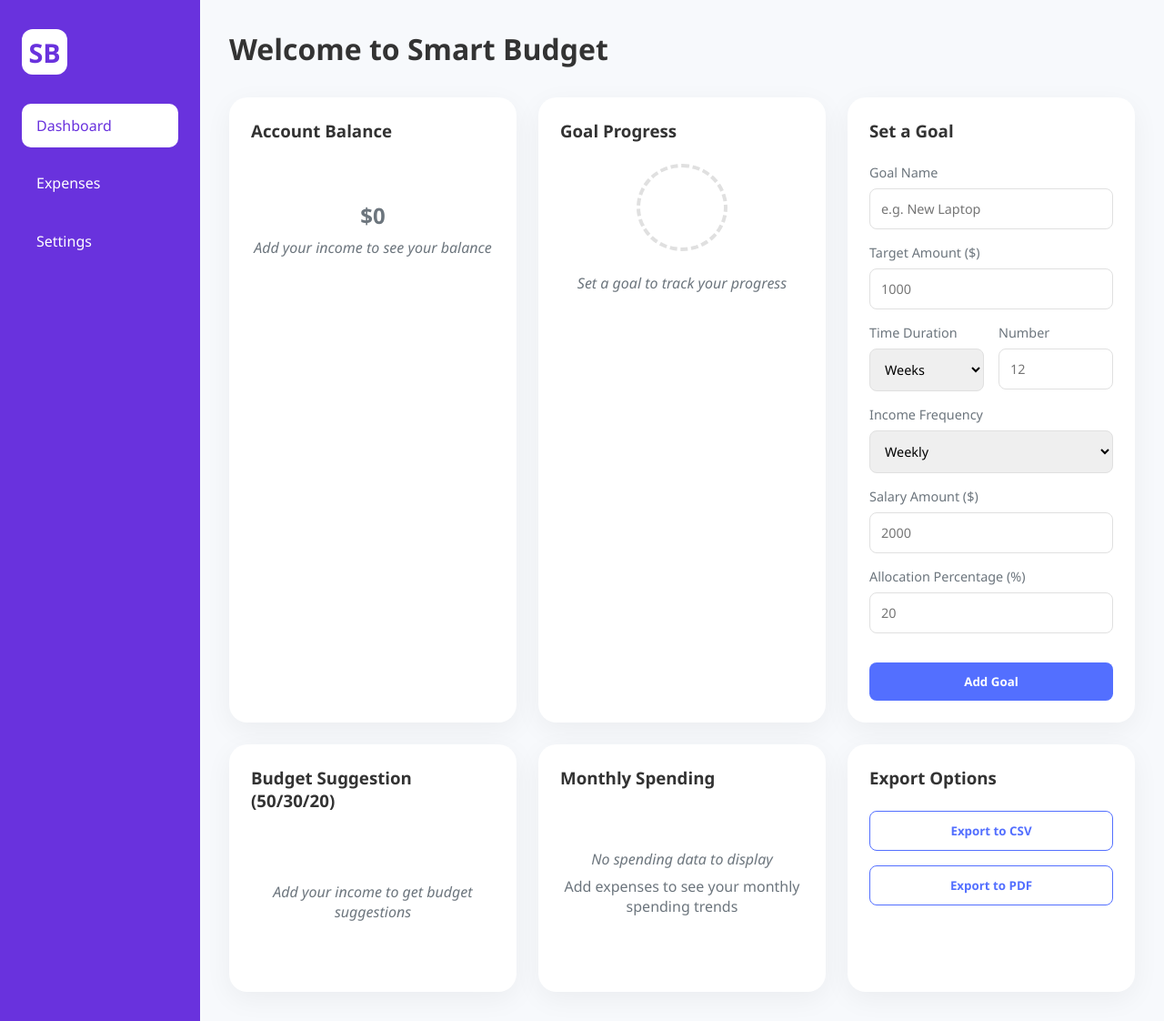
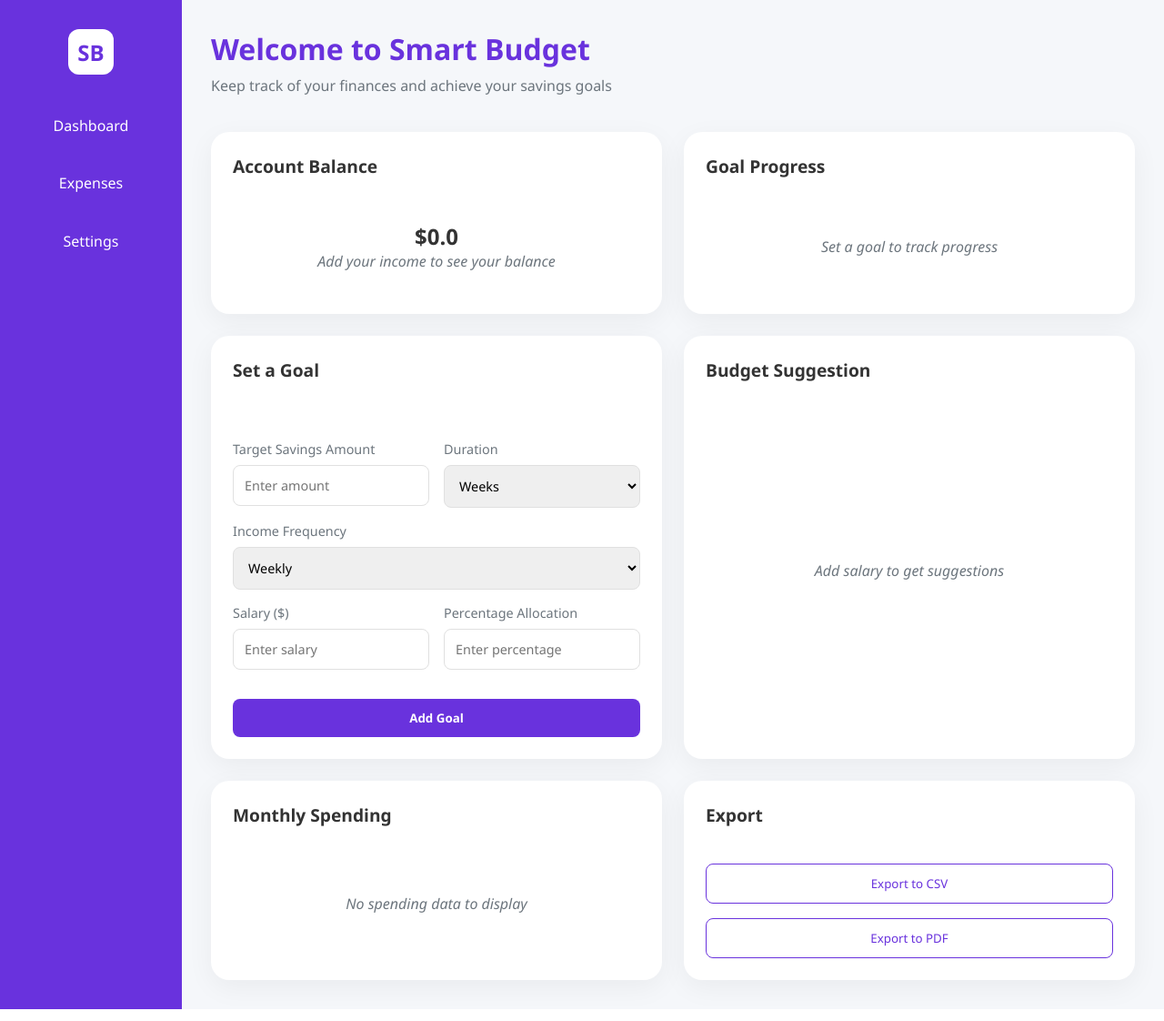
Before and after one commit to alwynsajan/CITS3403-CITS5505_Web_Application, a Python web app: template templates/dashboard.html in a window 1280 px wide. Shown: the whole page at 91% size. Run offline with Jinja, Linux system fonts and the light colour scheme; the template is opened without the code that fills it, so the values that code supplies are empty.

Commit message:
Implement dashboard UI with conditional rendering

```diff
--- a/static/styles.css
+++ b/static/styles.css
@@ -1,24 +1,24 @@
-/* Main variables for consistent styling */
+/* Simple modern dashboard styles */
 :root {
-    --primary-color: #536fff;
-    --secondary-color: #6932dd;
+    --primary-color: #6932dd;
+    --secondary-color: #536fff;
     --success-color: #28c76f;
     --danger-color: #ea5455;
     --warning-color: #ff9f43;
-    --background-color: #f7f9fc;
+    --background-color: #f5f7fa;
     --card-color: #ffffff;
     --text-color: #333333;
     --text-light: #6c757d;
     --border-radius: 20px;
     --box-shadow: 0 8px 30px rgba(0, 0, 0, 0.05);
+    --font-family: 'Segoe UI', sans-serif;
 }
 
-/* Reset default styles */
 * {
     margin: 0;
     padding: 0;
     box-sizing: border-box;
-    font-family: 'Segoe UI', Arial, sans-serif;
+    font-family: var(--font-family);
 }
 
 body {
@@ -27,34 +27,35 @@ body {
     min-height: 100vh;
 }
 
-/* Layout styles */
-.dashboard-layout {
+/* Main Layout */
+.dashboard-container {
     display: flex;
     min-height: 100vh;
 }
 
-/* Sidebar styles */
+/* Sidebar with text navigation */
 .sidebar {
-    width: 220px;
-    background-color: var(--secondary-color);
+    width: 200px;
+    background-color: var(--primary-color);
     color: white;
-    padding: 2rem 1.5rem;
     display: flex;
     flex-direction: column;
+    padding: 2rem 1rem;
     gap: 2rem;
 }
 
 .logo {
-    font-size: 1.8rem;
-    font-weight: bold;
-    background-color: white;
-    color: var(--secondary-color);
     width: 50px;
     height: 50px;
+    background-color: white;
+    color: var(--primary-color);
+    border-radius: 12px;
     display: flex;
     align-items: center;
     justify-content: center;
-    border-radius: 12px;
+    font-size: 1.5rem;
+    font-weight: bold;
+    margin: 0 auto;
 }
 
 .menu {
@@ -64,20 +65,20 @@ body {
 }
 
 .menu-item {
-    display: block;
     padding: 0.8rem 1rem;
+    border-radius: 10px;
     color: white;
     text-decoration: none;
-    border-radius: 10px;
+    text-align: center;
     transition: all 0.3s ease;
 }
 
 .menu-item:hover, .menu-item.active {
     background-color: white;
-    color: var(--secondary-color);
+    color: var(--primary-color);
 }
 
-/* Main content styles */
+/* Main Content */
 .main-content {
     flex: 1;
     padding: 2rem;
@@ -85,49 +86,129 @@ body {
 }
 
 .welcome-bar {
-    margin-bottom: 2rem;
+    margin-bottom: 2.5rem;
 }
 
-/* Dashboard grid layout */
+.welcome-bar h1 {
+    margin-bottom: 0.5rem;
+    color: var(--primary-color);
+}
+
+.welcome-bar p {
+    color: var(--text-light);
+}
+
+/* Dashboard Grid */
 .dashboard-grid {
     display: grid;
-    grid-template-columns: repeat(auto-fit, minmax(300px, 1fr));
+    grid-template-columns: repeat(auto-fit, minmax(350px, 1fr));
     gap: 1.5rem;
 }
 
-/* Card styles */
+/* Cards */
 .card {
     background-color: var(--card-color);
     border-radius: var(--border-radius);
     padding: 1.5rem;
     box-shadow: var(--box-shadow);
     min-height: 200px;
-    transition: all 0.3s ease;
-}
-
-.card:hover {
-    transform: translateY(-5px);
-    box-shadow: 0 15px 30px rgba(0, 0, 0, 0.1);
+    display: flex;
+    flex-direction: column;
 }
 
 .card h3 {
+    font-size: 1.2rem;
     margin-bottom: 1.5rem;
     color: var(--text-color);
-    font-weight: 600;
 }
 
-/* Form styles */
-.form-group {
-    margin-bottom: 1rem;
+/* Account Balance */
+.balance-content h2 {
+    font-size: 2.5rem;
+    margin: 0.5rem 0;
+}
+
+.placeholder-content {
+    display: flex;
+    flex-direction: column;
+    align-items: center;
+    justify-content: center;
+    height: 100%;
+    flex: 1;
+    text-align: center;
+}
+
+.placeholder-text {
+    color: var(--text-light);
+    font-style: italic;
+}
+
+/* Progress Circle */
+.goal-content {
+    display: flex;
+    flex-direction: column;
+    align-items: center;
+    flex: 1;
+}
+
+.progress-circle {
+    position: relative;
+    width: 120px;
+    height: 120px;
+    margin-bottom: 1.5rem;
+}
+
+.progress-circle::before {
+    content: '';
+    position: absolute;
+    width: 100%;
+    height: 100%;
+    border-radius: 50%;
+    background: conic-gradient(
+        var(--primary-color) 0% calc(var(--progress-percent, 0) * 1%),
+        #e0e0e0 calc(var(--progress-percent, 0) * 1%) 100%
+    );
+}
+
+.progress-circle-inner {
+    position: absolute;
+    top: 10px;
+    left: 10px;
+    right: 10px;
+    bottom: 10px;
+    background-color: white;
+    border-radius: 50%;
+    display: flex;
+    flex-direction: column;
+    align-items: center;
+    justify-content: center;
+}
+
+.goal-details {
+    width: 100%;
+    text-align: center;
+}
+
+.goal-details p {
+    margin: 0.5rem 0;
+}
+
+/* Form Styles */
+.goal-form {
+    display: flex;
+    flex-direction: column;
+    gap: 1rem;
 }
 
 .form-row {
     display: flex;
     gap: 1rem;
+    flex-wrap: wrap;
 }
 
-.form-row .form-group {
+.form-group {
     flex: 1;
+    min-width: 200px;
 }
 
 label {
@@ -158,95 +239,19 @@ input:focus, select:focus {
     border-radius: 8px;
     cursor: pointer;
     font-weight: 600;
-    width: 100%;
     margin-top: 1rem;
-    transition: all 0.3s;
 }
 
 .btn-primary:hover {
-    background-color: var(--secondary-color);
+    background-color: #5a2bc0;
 }
 
-.btn-export {
-    background-color: white;
-    color: var(--primary-color);
-    border: 1px solid var(--primary-color);
-    padding: 0.75rem 1.5rem;
-    border-radius: 8px;
-    cursor: pointer;
-    font-weight: 600;
-    width: 100%;
-    margin-bottom: 1rem;
-    transition: all 0.3s;
-}
-
-.btn-export:hover {
-    background-color: rgba(83, 111, 255, 0.1);
-}
-
-/* Placeholder styles */
-.placeholder-content {
-    display: flex;
-    flex-direction: column;
-    align-items: center;
-    justify-content: center;
-    height: 150px;
-    text-align: center;
-    color: var(--text-light);
-}
-
-.placeholder-text {
-    margin: 0.5rem 0;
-    font-style: italic;
-}
-
-.progress-circle-placeholder {
-    width: 100px;
-    height: 100px;
-    border: 4px dashed #e0e0e0;
-    border-radius: 50%;
-    margin-bottom: 1rem;
-}
-
-/* Progress circle styles */
-.progress-circle {
-    position: relative;
-    width: 120px;
-    height: 120px;
-    margin: 0 auto 1.5rem;
-}
-
-.progress-circle::before {
-    content: '';
-    position: absolute;
-    width: 100%;
-    height: 100%;
-    border-radius: 50%;
-    background: conic-gradient(
-        var(--primary-color) 0% 75%,
-        #e0e0e0 75% 100%
-    );
-}
-
-.progress-circle-inner {
-    position: absolute;
-    top: 10px;
-    left: 10px;
-    right: 10px;
-    bottom: 10px;
-    background-color: white;
-    border-radius: 50%;
-    display: flex;
-    flex-direction: column;
-    align-items: center;
-    justify-content: center;
-}
-
-/* Budget styles */
+/* Budget Suggestion */
 .budget-content {
     display: flex;
     flex-direction: column;
-    gap: 1rem;
+    gap: 1.5rem;
+    flex: 1;
 }
 
 .budget-item {
@@ -255,8 +260,8 @@ input:focus, select:focus {
 }
 
 .budget-category {
-    width: 60px;
-    height: 60px;
+    width: 50px;
+    height: 50px;
     border-radius: 50%;
     display: flex;
     align-items: center;
@@ -267,7 +272,7 @@ input:focus, select:focus {
 }
 
 .needs {
-    background-color: var(--primary-color);
+    background-color: var(--secondary-color);
 }
 
 .wants {
@@ -278,28 +283,64 @@ input:focus, select:focus {
     background-color: var(--success-color);
 }
 
-.positive {
-    color: var(--success-color);
+/* Chart Container */
+.chart-container {
+    height: 200px;
+    flex: 1;
 }
 
-.negative {
-    color: var(--danger-color);
-}
-
-/* Chart container */
-.chart-container {
-    height: 200px;
-}
-
-/* Export buttons container */
+/* Export Buttons */
 .export-buttons {
     display: flex;
     flex-direction: column;
+    gap: 1rem;
+    margin-top: 1rem;
 }
 
-/* Responsive design */
+.btn-export {
+    background-color: white;
+    color: var(--primary-color);
+    border: 1px solid var(--primary-color);
+    padding: 0.75rem 1rem;
+    border-radius: 8px;
+    cursor: pointer;
+    transition: all 0.3s;
+}
+
+.btn-export:hover {
+    background-color: rgba(83, 111, 255, 0.1);
+}
+
+/* Form Messages */
+.form-message {
+    margin-bottom: 1rem;
+    min-height: 24px;
+}
+
+.success-message {
+    color: var(--success-color);
+    padding: 0.5rem;
+    background-color: rgba(40, 199, 111, 0.1);
+    border-radius: 4px;
+}
+
+.error-message {
+    color: var(--danger-color);
+    padding: 0.5rem;
+    background-color: rgba(234, 84, 85, 0.1);
+    border-radius: 4px;
+}
+
+.loading-message {
+    color: var(--text-light);
+    padding: 0.5rem;
+    background-color: rgba(0, 0, 0, 0.05);
+    border-radius: 4px;
+}
+
+/* Responsive Design */
 @media (max-width: 768px) {
-    .dashboard-layout {
+    .dashboard-container {
         flex-direction: column;
     }
 
@@ -313,7 +354,12 @@ input:focus, select:focus {
         justify-content: space-around;
     }
 
-    .dashboard-grid {
-        grid-template-columns: 1fr;
+    .form-row {
+        flex-direction: column;
+        gap: 1rem;
+    }
+
+    .form-group {
+        width: 100%;
     }
 }
--- a/templates/base.html
+++ b/templates/base.html
@@ -8,27 +8,27 @@
     <script src="https://cdn.jsdelivr.net/npm/chart.js"></script>
 </head>
 <body>
-    <div class="dashboard-layout">
-        <!-- Sidebar navigation -->
-        <div class="sidebar">
+    <div class="dashboard-container">
+        <!-- Text-based sidebar navigation -->
+        <aside class="sidebar">
             <div class="logo">SB</div>
             <nav class="menu">
-                <a href="/" class="menu-item active">Dashboard</a>
-                <a href="/expenses" class="menu-item">Expenses</a>
-                <a href="/settings" class="menu-item">Settings</a>
+                <a href="/" class="menu-item {{ 'active' if request.path == '/' }}">Dashboard</a>
+                <a href="/expenses" class="menu-item {{ 'active' if request.path == '/expenses' }}">Expenses</a>
+                <a href="/settings" class="menu-item {{ 'active' if request.path == '/settings' }}">Settings</a>
             </nav>
-        </div>
+        </aside>
 
-        <!-- Main content area -->
-        <div class="main-content">
+        <!-- Main content container -->
+        <main class="main-content">
             <!-- Welcome message -->
             <div class="welcome-bar">
                 <h1>Welcome to Smart Budget</h1>
+                <p>Keep track of your finances and achieve your savings goals</p>
             </div>
 
-            <!-- Content from child templates will be inserted here -->
             {% block content %}{% endblock %}
-        </div>
+        </main>
     </div>
 </body>
 </html>
--- a/templates/dashboard.html
+++ b/templates/dashboard.html
@@ -6,29 +6,23 @@
     <div class="card">
         <h3>Account Balance</h3>
         {% if data.hasAccountBlance %}
-            <!-- Show actual balance when data is available -->
             <div class="balance-content">
                 <h2>${{ data.balance }}</h2>
-                <span class="{{ 'positive' if data.balance_change >= 0 else 'negative' }}">
-                    {{ "+" if data.balance_change >= 0 else "" }}{{ data.balance_change }}%
-                </span>
             </div>
         {% else %}
-            <!-- Show placeholder when no balance data is available -->
             <div class="placeholder-content">
-                <h2>$0</h2>
+                <h2>$0.0</h2>
                 <p class="placeholder-text">Add your income to see your balance</p>
             </div>
         {% endif %}
     </div>
 
     <!-- Goal Progress Card -->
-    <div class="card">
+    <div class="card" id="goalProgressCard">
         <h3>Goal Progress</h3>
         {% if data.hasGoal %}
-            <!-- Show goal progress when goal data is available -->
             <div class="goal-content">
-                <div class="progress-circle">
+                <div class="progress-circle" style="--progress-percent: {{ data.goal_progress }}">
                     <div class="progress-circle-inner">
                         <h2>{{ data.goal_progress }}%</h2>
                         <p>{{ data.goal_name }}</p>
@@ -41,10 +35,8 @@
                 </div>
             </div>
         {% else %}
-            <!-- Show placeholder when no goal data is available -->
             <div class="placeholder-content">
-                <div class="progress-circle-placeholder"></div>
-                <p class="placeholder-text">Set a goal to track your progress</p>
+                <p class="placeholder-text">Set a goal to track progress</p>
             </div>
         {% endif %}
     </div>
@@ -52,68 +44,55 @@
     <!-- Set Goal Form Card -->
     <div class="card">
         <h3>Set a Goal</h3>
-        <form class="goal-form">
-            <!-- Goal name input field -->
+        <div id="goalFormMessage" class="form-message"></div>
+
+        <form id="goalForm" class="goal-form">
+            <div class="form-row">
                 <div class="form-group">
-                <label for="goal-name">Goal Name</label>
-                <input type="text" id="goal-name" placeholder="e.g. New Laptop">
+                    <label for="target_amount">Target Savings Amount</label>
+                    <input type="number" id="target_amount" name="target_amount" placeholder="Enter amount" required>
                 </div>
 
-            <!-- Target amount input field -->
                 <div class="form-group">
-                <label for="target-amount">Target Amount ($)</label>
-                <input type="number" id="target-amount" placeholder="1000">
-            </div>
-
-            <!-- Time duration selection -->
-            <div class="form-row">
-                <div class="form-group">
-                    <label for="time-duration">Time Duration</label>
-                    <select id="time-duration">
+                    <label for="time_duration">Duration</label>
+                    <select id="time_duration" name="time_duration">
                         <option value="weeks">Weeks</option>
-                        <option value="fortnights">Fortnights</option>
                         <option value="months">Months</option>
                     </select>
                 </div>
-
-                <div class="form-group">
-                    <label for="duration-value">Number</label>
-                    <input type="number" id="duration-value" placeholder="12">
-                </div>
             </div>
 
-            <!-- Income frequency selection -->
+            <div class="form-row">
                 <div class="form-group">
-                <label for="income-frequency">Income Frequency</label>
-                <select id="income-frequency">
+                    <label for="income_frequency">Income Frequency</label>
+                    <select id="income_frequency" name="income_frequency">
                         <option value="weekly">Weekly</option>
                         <option value="fortnightly">Fortnightly</option>
                         <option value="monthly">Monthly</option>
                     </select>
                 </div>
-
-            <!-- Salary amount input -->
-            <div class="form-group">
-                <label for="income-amount">Salary Amount ($)</label>
-                <input type="number" id="income-amount" placeholder="2000">
             </div>
 
-            <!-- Allocation percentage input -->
+            <div class="form-row">
                 <div class="form-group">
-                <label for="allocation">Allocation Percentage (%)</label>
-                <input type="number" id="allocation" placeholder="20">
+                    <label for="income_amount">Salary ($)</label>
+                    <input type="number" id="income_amount" name="income_amount" placeholder="Enter salary" required>
                 </div>
 
-            <!-- Submit button -->
+                <div class="form-group">
+                    <label for="allocation">Percentage Allocation</label>
+                    <input type="number" id="allocation" name="allocation" placeholder="Enter percentage" required>
+                </div>
+            </div>
+
             <button type="submit" class="btn-primary">Add Goal</button>
         </form>
     </div>
 
     <!-- Budget Suggestion Card -->
     <div class="card">
-        <h3>Budget Suggestion (50/30/20)</h3>
+        <h3>Budget Suggestion</h3>
         {% if data.hasSalary %}
-            <!-- Show budget suggestions when salary data is available -->
             <div class="budget-content">
                 <div class="budget-item">
                     <div class="budget-category needs">50%</div>
@@ -140,9 +119,8 @@
                 </div>
             </div>
         {% else %}
-            <!-- Show placeholder when no salary data is available -->
             <div class="placeholder-content">
-                <p class="placeholder-text">Add your income to get budget suggestions</p>
+                <p class="placeholder-text">Add salary to get suggestions</p>
             </div>
         {% endif %}
     </div>
@@ -151,22 +129,19 @@
     <div class="card">
         <h3>Monthly Spending</h3>
         {% if data.hasExpense %}
-            <!-- Show spending chart when expense data is available -->
             <div class="chart-container">
                 <canvas id="spendingChart"></canvas>
             </div>
         {% else %}
-            <!-- Show placeholder when no expense data is available -->
             <div class="placeholder-content">
                 <p class="placeholder-text">No spending data to display</p>
-                <p>Add expenses to see your monthly spending trends</p>
             </div>
         {% endif %}
     </div>
 
-    <!-- Export Data Card -->
+    <!-- Export Options Card -->
     <div class="card">
-        <h3>Export Options</h3>
+        <h3>Export</h3>
         <div class="export-buttons">
             <button class="btn-export">Export to CSV</button>
             <button class="btn-export">Export to PDF</button>
@@ -178,10 +153,7 @@
 {% if data.hasExpense %}
 <script>
     document.addEventListener('DOMContentLoaded', function() {
-        // Get the canvas element
         const ctx = document.getElementById('spendingChart').getContext('2d');
-
-        // Create a new chart
         new Chart(ctx, {
             type: 'line',
             data: {
@@ -218,4 +190,61 @@
     });
 </script>
 {% endif %}
+
+<!-- AJAX form handling script -->
+<script>
+document.addEventListener('DOMContentLoaded', function() {
+    const goalForm = document.getElementById('goalForm');
+    const messageDiv = document.getElementById('goalFormMessage');
+    const goalProgressCard = document.getElementById('goalProgressCard');
+
+    if (goalForm) {
+        goalForm.addEventListener('submit', function(e) {
+            e.preventDefault();
+
+            messageDiv.innerHTML = '<p class="loading-message">Processing your request...</p>';
+
+            const formData = new FormData(goalForm);
+
+            fetch('/addGoal', {
+                method: 'POST',
+                body: formData
+            })
+            .then(response => response.json())
+            .then(data => {
+                if (data.status === 'success') {
+                    messageDiv.innerHTML = `<p class="success-message">${data.message}</p>`;
+                    goalForm.reset();
+
+                    // Update goal progress section
+                    const goalHTML = `
+                        <h3>Goal Progress</h3>
+                        <div class="goal-content">
+                            <div class="progress-circle" style="--progress-percent: ${data.goal.progress}">
+                                <div class="progress-circle-inner">
+                                    <h2>${data.goal.progress}%</h2>
+                                    <p>${data.goal.name}</p>
+                                </div>
+                            </div>
+                            <div class="goal-details">
+                                <p>Target: $${data.goal.target}</p>
+                                <p>Saved: $${data.goal.saved}</p>
+                                <p>Remaining: $${data.goal.target - data.goal.saved}</p>
+                            </div>
+                        </div>
+                    `;
+
+                    goalProgressCard.innerHTML = goalHTML;
+                } else {
+                    messageDiv.innerHTML = `<p class="error-message">${data.message}</p>`;
+                }
+            })
+            .catch(error => {
+                console.error('Error:', error);
+                messageDiv.innerHTML = '<p class="error-message">An error occurred. Please try again.</p>';
+            });
+        });
+    }
+});
+</script>
 {% endblock %}
```
Also changed, not shown: app.py (+7 -25 lines). Lines whose indentation alone changed are shown as unchanged.
